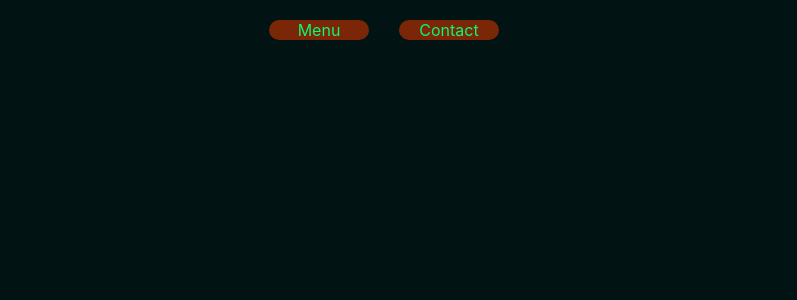
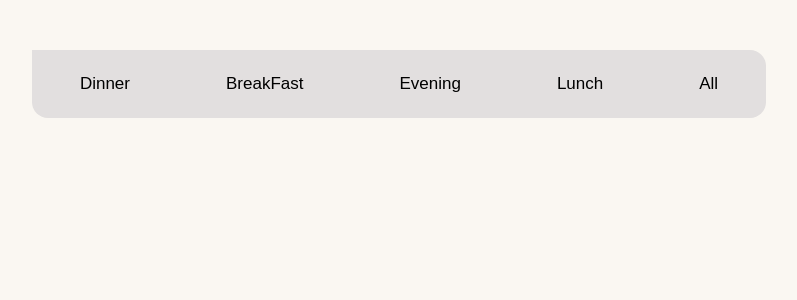
Before and after one commit to Rajan-7/reactjs, a React (Create React App) app: page / in a window 1280 px wide. Shown: the top 300 px of the page, without its empty margins (241-1038 px from the left). Built offline with nearby package versions, Linux system fonts and the light colour scheme.

Commit message:
css for nav

```diff
--- a/src/components/webform/style.css
+++ b/src/components/webform/style.css
@@ -1,20 +1,38 @@
-body{
-    background-color: rgb(1, 19, 19);
+body {
+  background-color: #faf7f2;
 }
-.container{
-    margin:20px 25px 0px 25px;
+.nav-btn {
+  padding-top: 50px;
+  text-align: center;
+  padding-bottom: 20px;
+  text-transform: capitalize;
 }
-.subcontainer{
-    display: flex;
-    flex-direction: row;
-    justify-content: center;
-    align-items: center;
+.nav-btn-group {
+  border-radius: 1rem;
+  text-transform: capitalize;
 }
-.frame{
-    width:100px;
-    border-radius: 50px;
-    text-align: center;
-    margin-right: 30px;
-    background-color: rgb(122, 38, 7);
-    color: rgb(12, 247, 118);
+.nav-btn-group-items {
+  border: none;
+  padding: 1.5rem 3rem;
+  cursor: pointer;
+  font-size: 17px;
+  margin: 0;
+  background-color: rgb(226, 223, 223);
+  box-shadow: inset 0px 0px 0px -15px rebeccapurple;
+  transition: all 300ms ease-out;
+  text-transform: capitalize;
 }
+.nav-btn-group-items:last-child {
+  border-top-right-radius: 1rem;
+  border-bottom-right-radius: 1rem;
+}
+.nav-btn-group-items:first-child {
+  border-bottom-left-radius: 1rem;
+  border-bottom-left-radius: 1rem;
+}
+.nav-btn-group-items:hover,
+.nav-btn-group-items:focus {
+  color: rgb(70, 51, 153);
+  box-shadow: inset 0px -20px 0px -15px rebeccapurple;
+  outline: none;
+}
--- a/src/components/webform/website.jsx
+++ b/src/components/webform/website.jsx
@@ -4,16 +4,26 @@ import "./style.css"
 const Website = () => {
   return (
     <>
-     <div className='container'>
-        <div className="subcontainer">
-            <div className='frame'>
-                Menu
-            </div>
-            <div className='frame'>
-                Contact
-            </div>
+      <nav className='nav-btn'>
+        <div className='nav-btn-group'>
+          <button className='nav-btn-group-items'>
+            Dinner
+          </button>
+          <button className='nav-btn-group-items'>
+            BreakFast
+          </button>
+          <button className='nav-btn-group-items'>
+            Evening
+          </button>
+          <button className='nav-btn-group-items'>
+            Lunch
+          </button>
+          <button className='nav-btn-group-items'>
+            All
+          </button>
         </div>
-     </div>
+      </nav>
+
     </>
   )
 }
```
